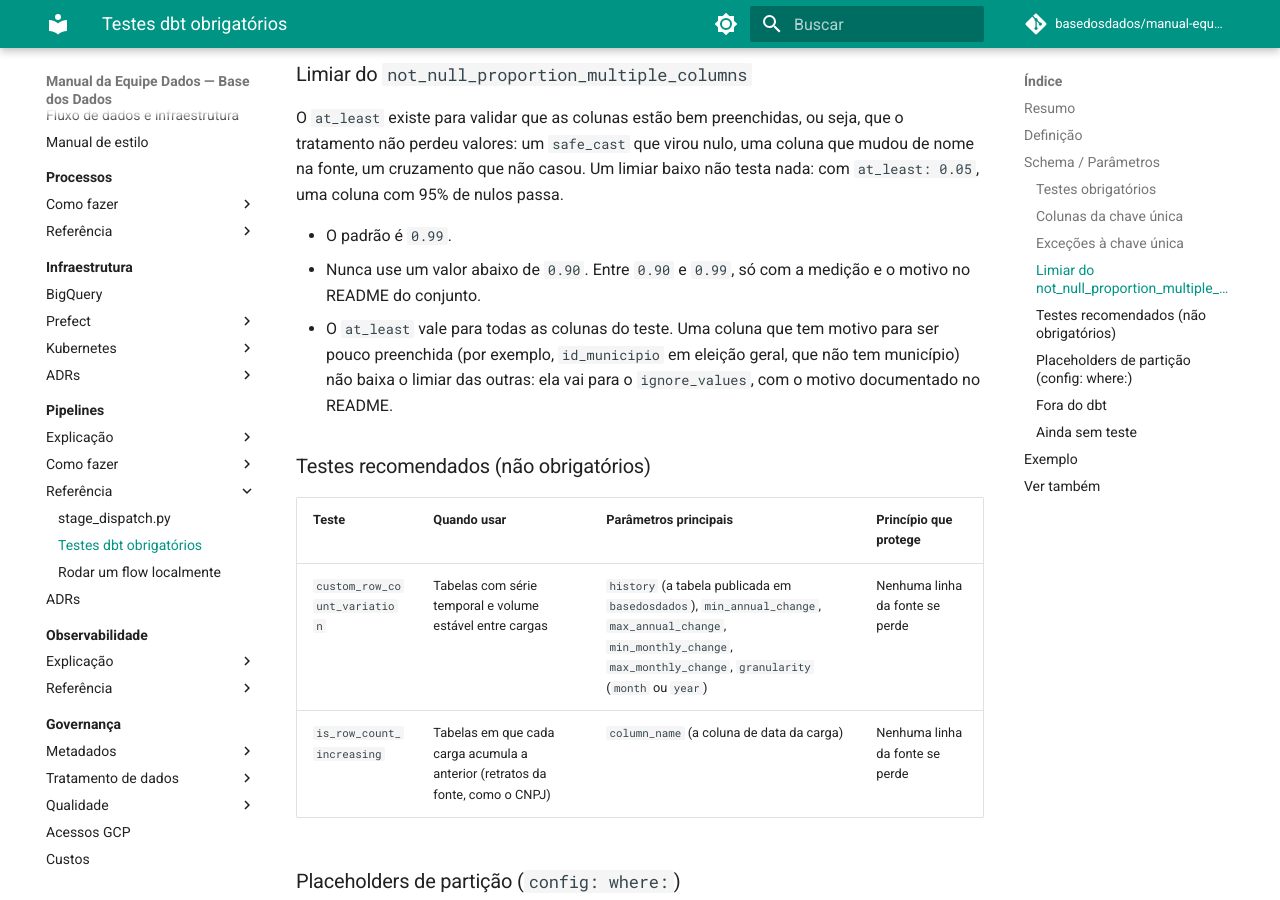
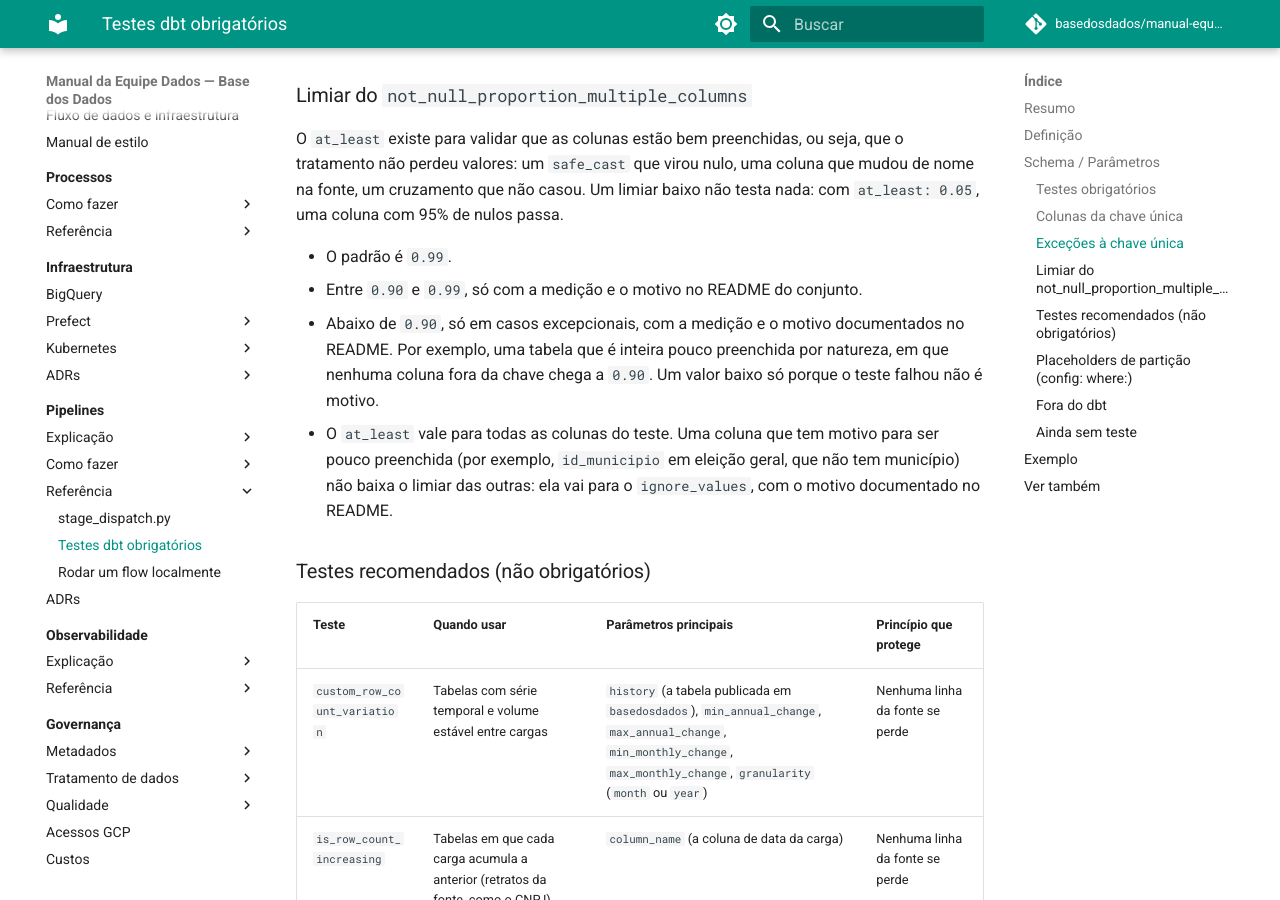
Before and after one commit to basedosdados/manual-equipe-dados, an MkDocs documentation site: the page built from docs/pipelines/referencia/testes-dbt-obrigatorios.md, in a window 1280 px wide and 900 px high, scrolled down 2522 px. Built offline with MkDocs 1.6.1 and Material for MkDocs 9.7.7, drawn with Linux system fonts in a browser that asks for light colours; comment, search, counter and statistics services are not loaded; some of the changed text lies outside the part shown.

Commit message:
docs: at_least abaixo de 0.90 só em caso excepcional documentado

```diff
--- a/docs/pipelines/referencia/testes-dbt-obrigatorios.md
+++ b/docs/pipelines/referencia/testes-dbt-obrigatorios.md
@@ -35,7 +35,7 @@ Regras para todos os testes:
 - **Limiares medidos e justificados.** Os valores padrão são `at_least: 0.99` e
   `proportion_allowed_failures: 0`. Um valor mais tolerante só entra depois de medir a proporção
   real, com a medição e o motivo pelo qual é aceitável tolerar aquelas falhas registrados no
-  README do conjunto. No `at_least`, o valor nunca fica abaixo de `0.90`
+  README do conjunto. No `at_least`, um valor abaixo de `0.90` é exceção
   ([limiar do `not_null_proportion_multiple_columns`](#limiar-do-not_null_proportion_multiple_columns)).
 
 ## Schema / Parâmetros
@@ -45,7 +45,7 @@ Regras para todos os testes:
 | Teste | Aplica em | Parâmetros principais | Princípio que protege |
 |---|---|---|---|
 | `dbt_utils.unique_combination_of_columns` | Toda tabela, com a chave única que representa a linha ([exceções](#excecoes-a-chave-unica)) | `combination_of_columns` | Nenhuma linha da fonte se perde (duplicata criada pelo tratamento é bug); [entender antes de testar](../../governanca/tratamento-de-dados/referencia/praticas-de-tratamento.md) |
-| `not_null_proportion_multiple_columns` | Toda tabela | `at_least: 0.99` (o padrão do teste é `0.05`, mas estamos alterando isso para `0.99`, por isso passe o valor ao incluir o teste; mudança do padrão na issue [#2323](https://github.com/basedosdados/pipelines/issues/2323)); nunca abaixo de `0.90` ([limiar](#limiar-do-not_null_proportion_multiple_columns)); `ignore_values`: incluir colunas com grande proporção de nulos por natureza, como colunas que só são preenchidas em uma parcela das linhas, com o motivo no README | Correção de tipo e formato: o teste valida que nenhum `safe_cast` incorreto virou nulo sem erro. Ele também captura mudança de layout na fonte, quando uma coluna é excluída |
+| `not_null_proportion_multiple_columns` | Toda tabela | `at_least: 0.99` (o padrão do teste é `0.05`, mas estamos alterando isso para `0.99`, por isso passe o valor ao incluir o teste; mudança do padrão na issue [#2323](https://github.com/basedosdados/pipelines/issues/2323)); abaixo de `0.90` só em casos excepcionais ([limiar](#limiar-do-not_null_proportion_multiple_columns)); `ignore_values`: incluir colunas com grande proporção de nulos por natureza, como colunas que só são preenchidas em uma parcela das linhas, com o motivo no README | Correção de tipo e formato: o teste valida que nenhum `safe_cast` incorreto virou nulo sem erro. Ele também captura mudança de layout na fonte, quando uma coluna é excluída |
 | `relationships` ou `custom_relationships` | Toda coluna padronizada para cruzar bases (`id_municipio`, `sigla_uf`, `cnae`, `cbo`…) contra o diretório | `to`, `field`, `ignore_values`, `proportion_allowed_failures` (padrão `0`) | Padronização para cruzar bases |
 | `custom_dictionary_coverage` | Toda tabela com colunas descritas no `dicionario` do conjunto | `dictionary_model`, `columns_covered_by_dictionary` | Padronização para cruzar bases: o dicionário cobre todas as chaves da tabela |
 
@@ -80,8 +80,10 @@ cruzamento que não casou. Um limiar baixo não testa nada: com `at_least: 0.05`
 de nulos passa.
 
 - O padrão é `0.99`.
-- Nunca use um valor abaixo de `0.90`. Entre `0.90` e `0.99`, só com a medição e o motivo no README
-  do conjunto.
+- Entre `0.90` e `0.99`, só com a medição e o motivo no README do conjunto.
+- Abaixo de `0.90`, só em casos excepcionais, com a medição e o motivo documentados no README. Por
+  exemplo, uma tabela que é inteira pouco preenchida por natureza, em que nenhuma coluna fora da
+  chave chega a `0.90`. Um valor baixo só porque o teste falhou não é motivo.
 - O `at_least` vale para todas as colunas do teste. Uma coluna que tem motivo para ser pouco
   preenchida (por exemplo, `id_municipio` em eleição geral, que não tem município) não baixa o
   limiar das outras: ela vai para o `ignore_values`, com o motivo documentado no README.
```
Also changed, not shown: docs/index.md (+1 -1 lines), docs/processos/como-fazer/revisar-pr.md (+1 -1 lines).
